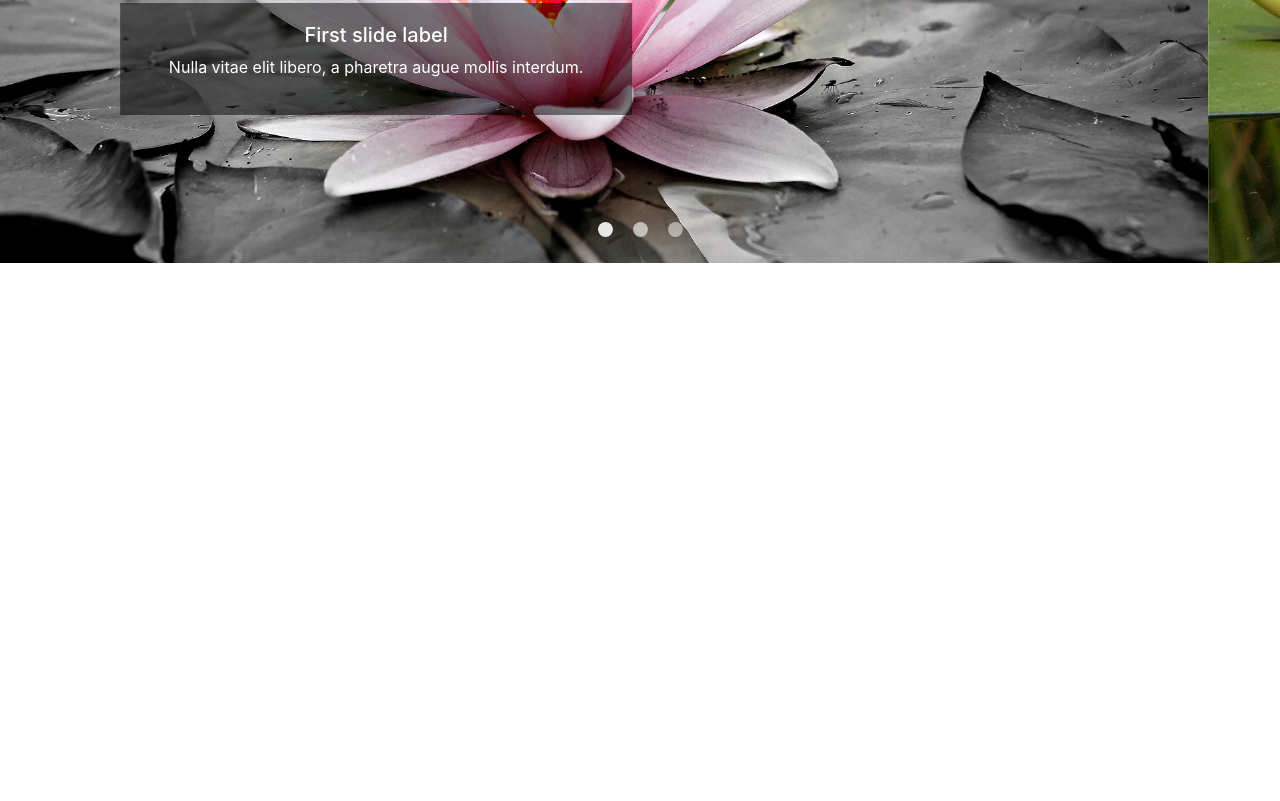
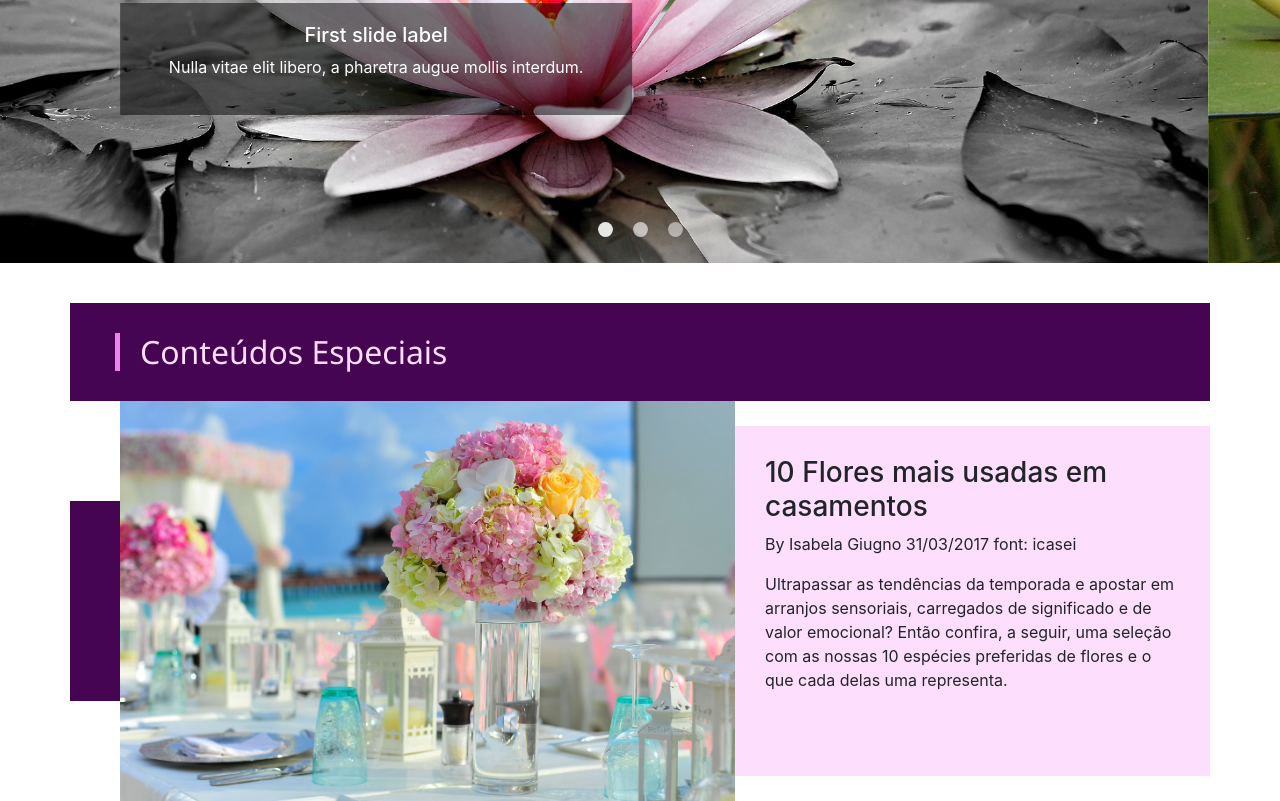
Before and after one commit to jenifferazevedo/J-Web-design-estudo, a plain HTML site: page sites de portfólio/catinho das flores/index.html in a window 1280 px wide. Shown: the part 457-1258 px from the top of the page. Before the commit the page ends 800 px from the top, so only its background shows below. Drawn offline with nearby package versions, Linux system fonts and the light colour scheme.

Commit message:
layout conteudos especiais refeito no teste2

```diff
--- a/sites de portfólio/catinho das flores/css/mystyle.css
+++ b/sites de portfólio/catinho das flores/css/mystyle.css
@@ -1,7 +1,7 @@
 /*ordem
 1-menu
 2-slider
-3
+3-conteudos especiais
 */
 
 /*1-menu*/
@@ -75,3 +75,49 @@ ul.navbar-nav {
     width: 40%;
     margin-bottom: 10%;
 }
+
+/*fim slider*/
+/*3-conteudos especiais*/
+h2 {
+    color: rgb(253, 222, 252);
+    margin:30px 30px 30px 30px;
+    padding: 0px 0px 0px 20px;
+    font-family: 'Segoe UI', Tahoma, Geneva, Verdana, sans-serif;
+    border-left: 5px;
+    border-left-style: solid;
+    border-left-color: violet;
+}
+
+.bg-titulo {
+    background-color: rgb(70, 5, 83);
+}
+
+.bgimg {
+    background-color: rgb(70, 5, 83);
+    height: 200px;
+    margin-top: 100px;
+}
+
+.bgesp1{
+    background-color: rgb(253, 222, 252);
+    height: 350px;
+    margin-top: 25px;
+    padding: 30px 30px 30px 30px !important;
+}
+
+#conteudosespeciais {
+    margin-top: 40px;
+}
+
+#conteudosespeciais .container:nth-child(2){
+    padding: 0% !important;
+}
+
+#conteudosespeciais img {
+    width: 100%;
+    height: 400px;
+    padding-left: 50px;
+    margin-top: -100px;
+    object-fit: cover;
+    object-position: center;
+}
--- a/sites de portfólio/catinho das flores/index.html
+++ b/sites de portfólio/catinho das flores/index.html
@@ -74,6 +74,32 @@
             </div>
         </div>
     </section>
+    <section id="conteudosespeciais">
+        <div class="container">
+            <div class="row">
+                <div class="col-lg-12 bg-titulo">
+                    <h2>Conteúdos Especiais</h2>
+                </div>
+            </div>
+        </div>
+        <div class="container">
+            <div class="row no-gutters">
+                <div class="col-lg-7">
+                    <div class="bgimg">
+                    <img src=".\img\flores_casamento.jpg" alt="flores casamento">
+                    </div>
+                </div>
+                <div class="col-lg-5 bgesp1">
+                    <h3>10 Flores mais usadas em casamentos</h3>
+                    <p>By	Isabela Giugno  31/03/2017 font: icasei</p>
+                    <p> Ultrapassar as tendências da temporada e apostar em arranjos sensoriais,
+                    carregados de significado e de valor emocional? Então confira, a seguir,
+                    uma seleção com as nossas 10 espécies preferidas de flores e o que cada delas uma representa.</p>
+                </div>
+            </div>
+        </div>
+    </section>
+
 
 
 
```
